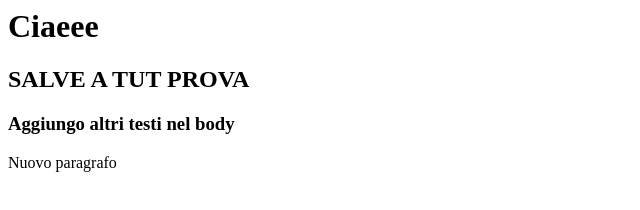
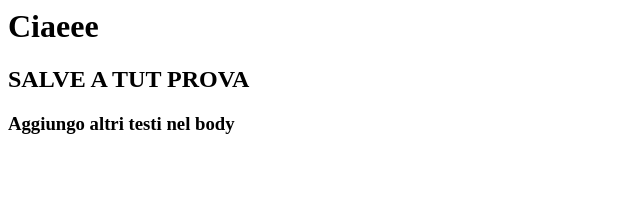
Before and after one commit to jakosaba98/git-test, a plain HTML site: page index.html in a window 1280 px wide. Shown: the whole page, without its empty margins (0-640 px from the left). Drawn offline with Linux system fonts and the light colour scheme.

Commit message:
index.html

```diff
--- a/index.html
+++ b/index.html
@@ -9,6 +9,6 @@
 
 
 		<h3>Aggiungo altri testi nel body</h3>
-		<p> Nuovo paragrafo</p>
+
 	</body>
 </html>
```
